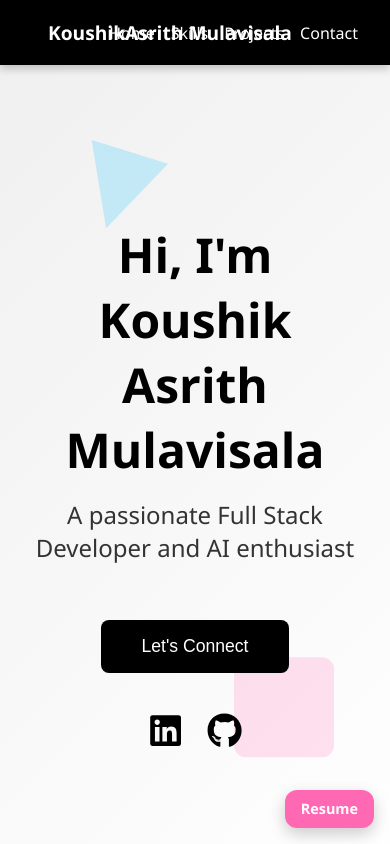
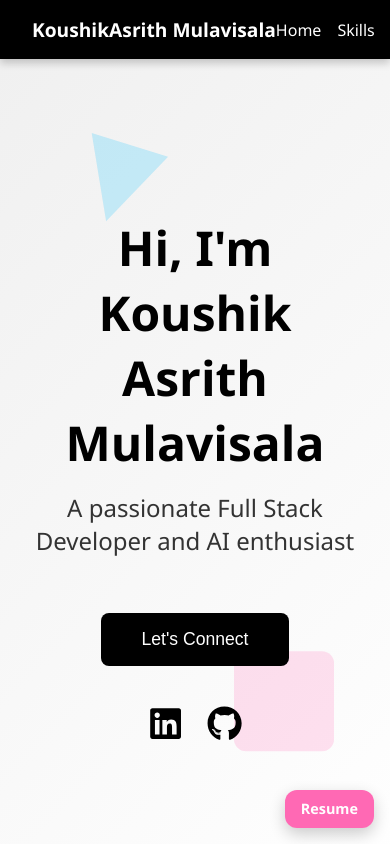
Before and after one commit to Asrithmulaveesala/Portfolio, a React (Vite) app: page / in a window 390 px wide. Built offline with nearby package versions, Linux system fonts and the light colour scheme.

Commit message:
changes in navbar css code

```diff
--- a/src/components/navbar.css
+++ b/src/components/navbar.css
@@ -44,24 +44,24 @@
 @media (max-width: 768px) {
   .navbar {
     flex-wrap: nowrap;
+    justify-content: space-between;
+    align-items: center;
+    padding: 1rem 2rem;
   }
 
   .navbar-logo {
     font-size: 1.2rem;
-    flex: 1;
+    flex-shrink: 0; /* Prevent logo from shrinking */
     white-space: nowrap;
   }
 
   .navbar-links {
+    display: flex;
     flex-direction: row;
-    display: flex;
     gap: 1rem;
     background-color: transparent;
     padding: 0;
-    position: absolute;
-    right: 2rem;
-    top: 50%;
-    transform: translateY(-50%);
+    position: static;
   }
 
   .navbar-links li {
```
